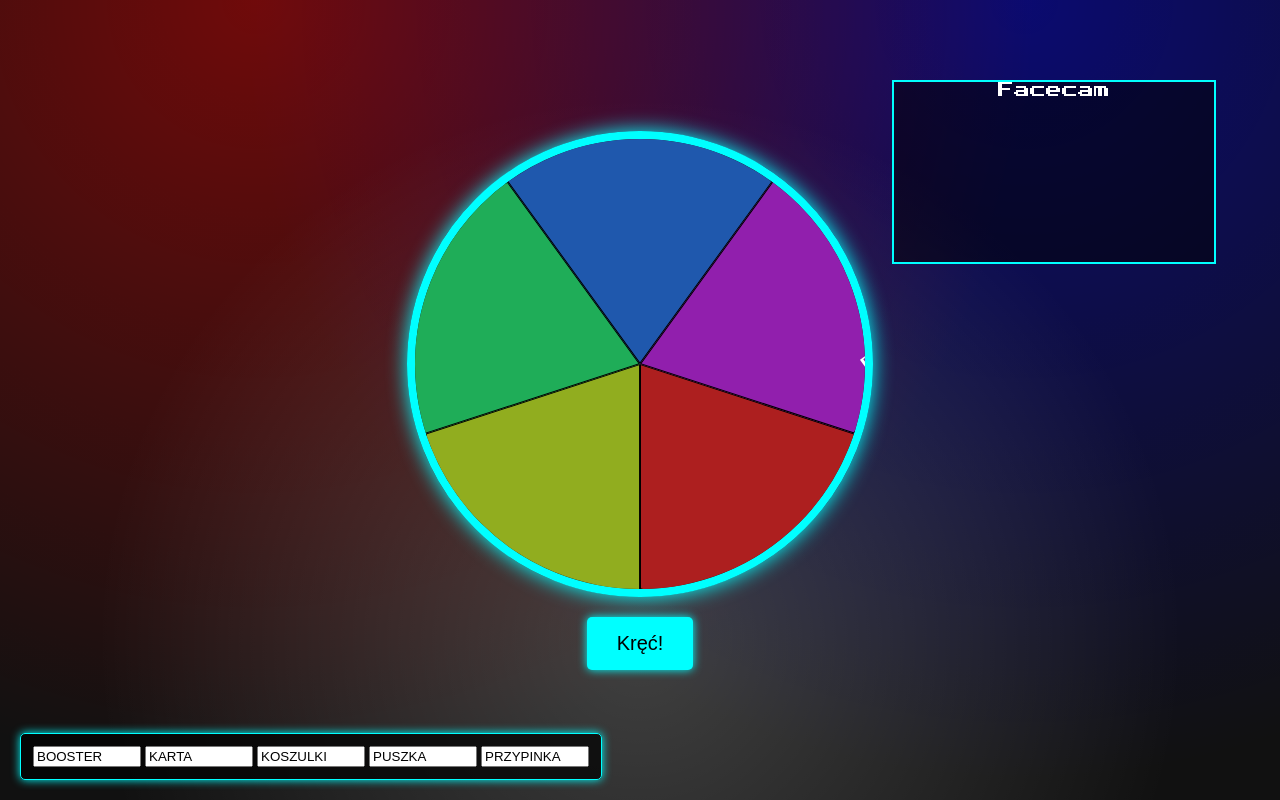
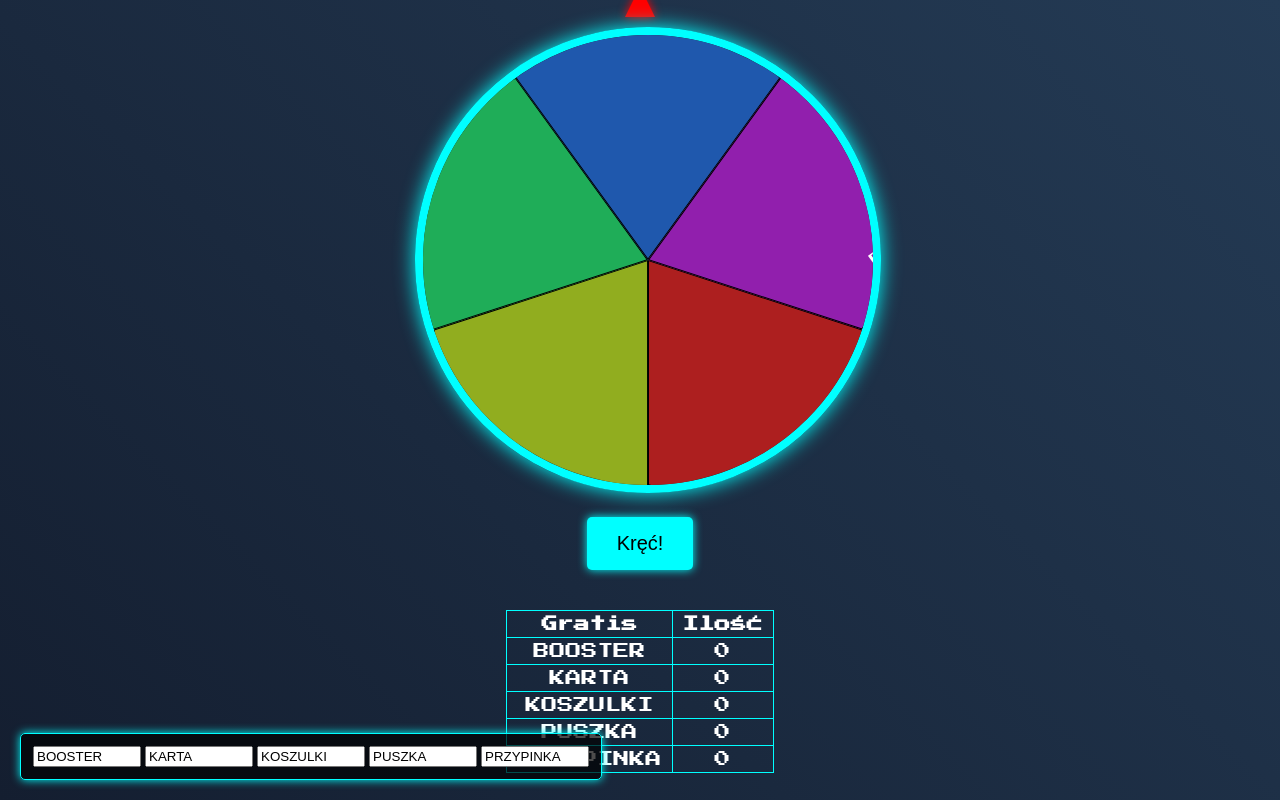
Before and after one commit to boguckicollection/bc_wheel, a plain HTML site: page index.html in a window 1280 px wide. Drawn offline with nearby package versions, Linux system fonts and the light colour scheme.

Commit message:
Redesign wheel UI and add results table

```diff
--- a/index.html
+++ b/index.html
@@ -8,9 +8,12 @@
 </head>
 <body>
     <div class="stage">
-        <div id="facecam" class="facecam">Facecam</div>
-        <div id="wheel" class="wheel"></div>
+        <div class="wheel-container">
+            <div id="pointer" class="pointer"></div>
+            <div id="wheel" class="wheel"></div>
+        </div>
         <button id="spinButton">Kręć!</button>
+        <table id="resultsTable" class="results-table"></table>
         <div id="editPanel" class="edit-panel"></div>
     </div>
 
--- a/script.js
+++ b/script.js
@@ -2,6 +2,7 @@ const wheel = document.getElementById('wheel');
 const spinButton = document.getElementById('spinButton');
 const editPanel = document.getElementById('editPanel');
 const spinAudio = document.getElementById('spinAudio');
+const resultsTable = document.getElementById('resultsTable');
 
 let prizes = JSON.parse(localStorage.getItem('prizes')) || [
     'BOOSTER',
@@ -17,7 +18,7 @@ let spinning = false;
 let spinStrength = 10;
 
 function drawWheel() {
-    wheel.innerHTML = '<div class="pointer"></div>';
+    wheel.innerHTML = '';
     const segAngle = 360 / prizes.length;
     prizes.forEach((prize, i) => {
         const seg = document.createElement('div');
@@ -33,6 +34,7 @@ function drawWheel() {
         seg.appendChild(label);
         wheel.appendChild(seg);
     });
+    updateResultsTable();
 }
 
 function buildEditor() {
@@ -71,6 +73,7 @@ function spinWheel() {
         highlightSegment(index);
         history.push(result);
         localStorage.setItem('history', JSON.stringify(history));
+        updateResultsTable();
     }, 4000);
     spinStrength = Math.max(0, spinStrength - 2);
 }
@@ -81,10 +84,26 @@ function highlightSegment(index) {
     segs[index].classList.add('highlight');
 }
 
+function updateResultsTable() {
+    resultsTable.innerHTML = '<tr><th>Gratis</th><th>Ilość</th></tr>';
+    prizes.forEach(prize => {
+        const count = history.filter(h => h === prize).length;
+        const tr = document.createElement('tr');
+        const nameTd = document.createElement('td');
+        nameTd.textContent = prize;
+        const countTd = document.createElement('td');
+        countTd.textContent = count;
+        tr.appendChild(nameTd);
+        tr.appendChild(countTd);
+        resultsTable.appendChild(tr);
+    });
+}
+
 spinButton.addEventListener('click', spinWheel);
 
 drawWheel();
 buildEditor();
+updateResultsTable();
 
 // Example chat command handler
 function onChatCommand(cmd) {
--- a/style.css
+++ b/style.css
@@ -3,42 +3,31 @@
 body {
     margin: 0;
     font-family: 'Press Start 2P', Arial, sans-serif;
-    background: radial-gradient(circle at center, #222, #000);
+    background: linear-gradient(45deg, #141e30, #243b55);
     color: #fff;
     text-align: center;
 }
+
 .stage {
-    position: relative;
     width: 100vw;
     height: 100vh;
-    overflow: hidden;
     display: flex;
     flex-direction: column;
     align-items: center;
     justify-content: center;
-    background:
-        radial-gradient(circle at 50% 80%, rgba(255,255,255,0.2), rgba(0,0,0,0) 60%),
-        radial-gradient(circle at 20% 0%, rgba(255,0,0,0.4), rgba(0,0,0,0) 60%),
-        radial-gradient(circle at 80% 0%, rgba(0,0,255,0.4), rgba(0,0,0,0) 60%),
-        #111;
 }
-.neon {
-    color: #0ff;
-    text-shadow: 0 0 5px #0ff, 0 0 10px #0ff, 0 0 20px #0ff;
-}
-.facecam {
-    position: absolute;
-    top: 10vh;
-    right: 5vw;
-    width: 320px;
-    height: 180px;
-    background: rgba(0,0,0,0.5);
-    border: 2px solid #0ff;
-}
-.wheel {
+
+.wheel-container {
     position: relative;
     width: 450px;
     height: 450px;
+    margin-bottom: 20px;
+}
+
+.wheel {
+    position: absolute;
+    width: 100%;
+    height: 100%;
     border-radius: 50%;
     border: 8px solid #0ff;
     box-shadow: 0 0 20px #0ff;
@@ -47,6 +36,7 @@ body {
     transition: transform 4s cubic-bezier(0.33, 1, 0.68, 1);
     background: radial-gradient(circle, #444, #111);
 }
+
 .segment {
     position: absolute;
     width: 50%;
@@ -68,8 +58,22 @@ body {
     font-size: 12px;
     white-space: nowrap;
 }
+
+.pointer {
+    position: absolute;
+    top: -40px;
+    left: 50%;
+    transform: translateX(-50%);
+    width: 0;
+    height: 0;
+    border-left: 15px solid transparent;
+    border-right: 15px solid transparent;
+    border-bottom: 30px solid #f00;
+    filter: drop-shadow(0 0 5px #f00);
+}
+
 #spinButton {
-    margin-top: 20px;
+    margin: 20px 0;
     padding: 15px 30px;
     font-size: 20px;
     cursor: pointer;
@@ -84,6 +88,7 @@ body {
 #spinButton:hover {
     box-shadow: 0 0 20px #0ff;
 }
+
 .edit-panel {
     position: absolute;
     bottom: 20px;
@@ -94,22 +99,23 @@ body {
     box-shadow: 0 0 10px #0ff;
     border-radius: 5px;
 }
+
 .edit-panel input {
     width: 100px;
     margin: 2px;
 }
-.pointer {
-    position: absolute;
-    top: -30px;
-    left: 50%;
-    transform: translateX(-50%);
-    width: 0;
-    height: 0;
-    border-left: 15px solid transparent;
-    border-right: 15px solid transparent;
-    border-bottom: 30px solid #f00;
-    filter: drop-shadow(0 0 5px #f00);
+
+.results-table {
+    margin-top: 20px;
+    border-collapse: collapse;
 }
+
+.results-table th,
+.results-table td {
+    border: 1px solid #0ff;
+    padding: 5px 10px;
+}
+
 .highlight {
     background: #ff0;
     color: #000;
```
